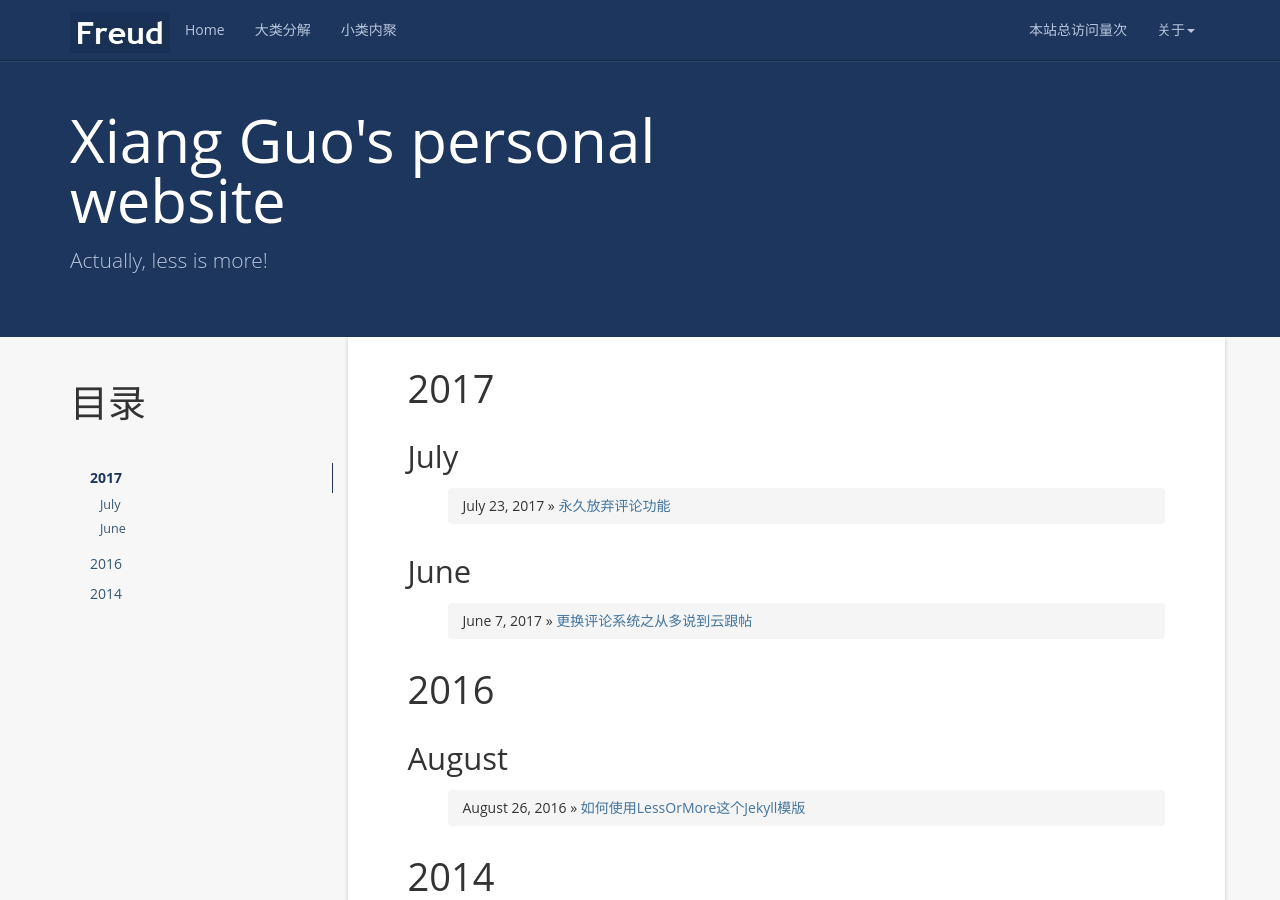
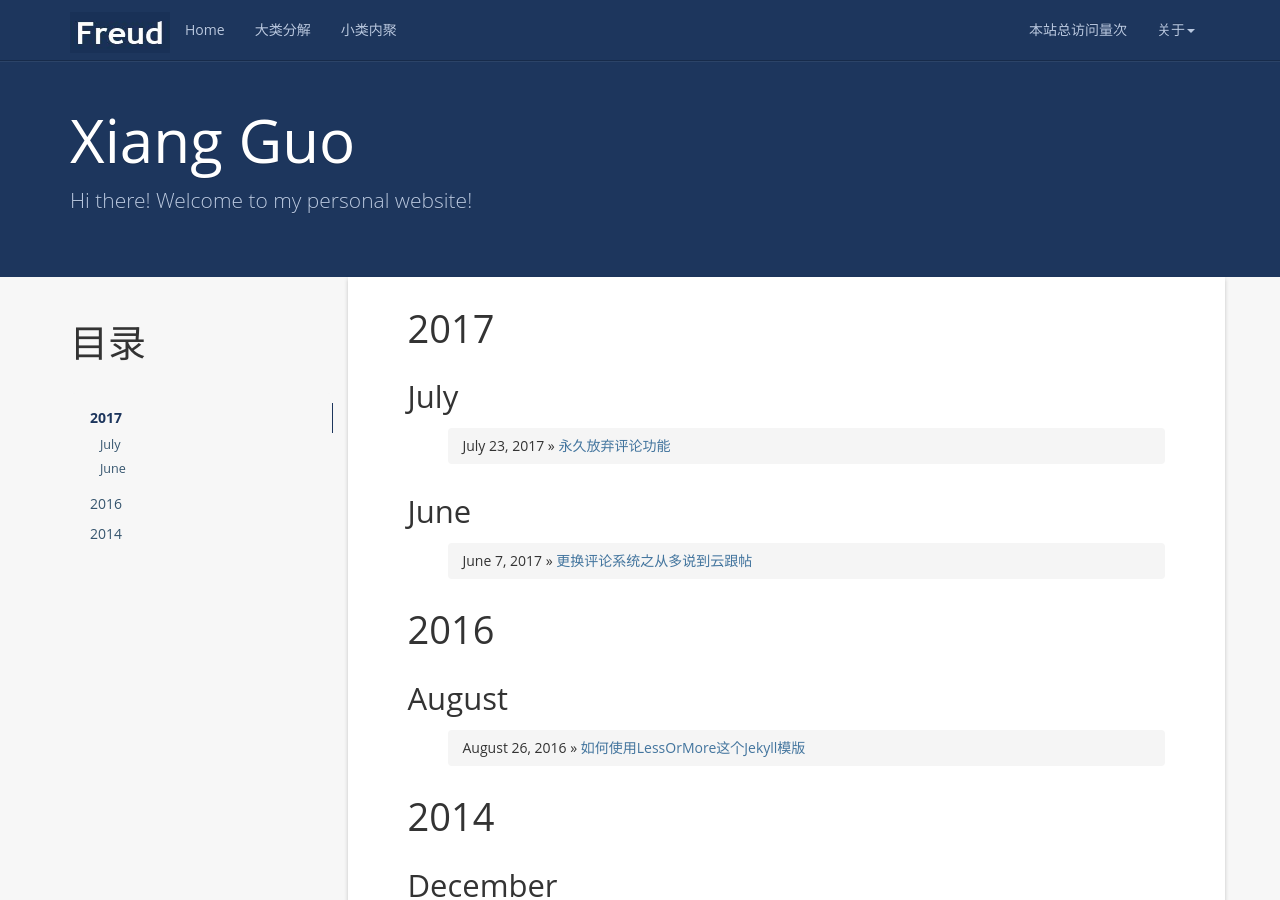
Before and after one commit to XiangGuo1992/XiangGuo1992.github.io, a Jekyll site: the page built from index.html, in a window 1280 px wide and 900 px high. Built offline with Jekyll 4.4.1, drawn with Linux system fonts in a browser that asks for light colours; nearby versions of some CDN libraries; a script that is not in the unit is left out; the list of posts is cut into pages by our own code; comment, search, counter and statistics services are not loaded.

Commit message:
update 20191016

```diff
--- a/_config.yml
+++ b/_config.yml
@@ -1,12 +1,12 @@
 # Site settings
-name: Xiang Guo's personal website
+name: Xiang Guo
 email: xg3kb@virginia.edu
 author: Xiang Guo
 url: https://github.com/XiangGuo1992/
-resume_site: https://github.com/XiangGuo1992/My_resume/blob/master/CV_XiangGuo_xg3kb.pdf
+resume_site: https://github.com/XiangGuo1992/My_resume/raw/master/CV_XiangGuo_xg3kb.pdf
 github: https://github.com/XiangGuo1992/
 baseurl: ""
-description: Actually, less is more!
+description: Hi there! Welcome to my personal website!
 meta_description: 康志华;个人博客;学而不思则罔;思而不学则殆;生命不止;折腾不休
 motto: It's our wits that make us men.
 banner: 学而不思则罔，思而不学则殆。
```
